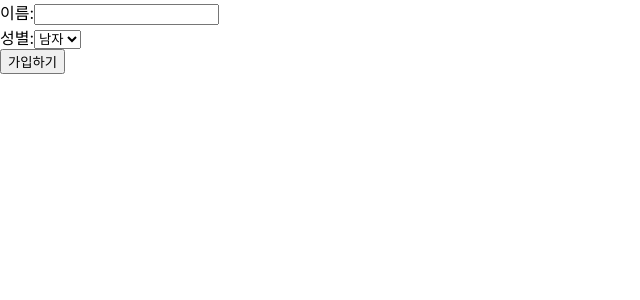
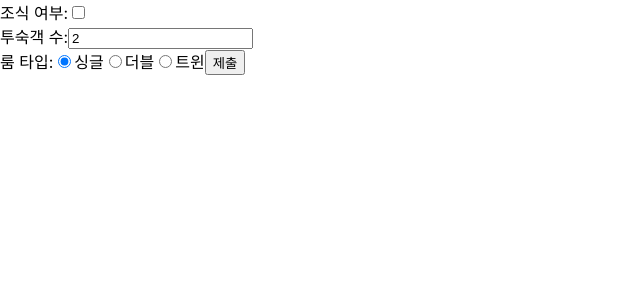
Before and after one commit to geoblo/fullstack-study, a React (Create React App) app in the folder 11_React/my-app/: page / in a window 1280 px wide. Shown: the top 300 px of the page, without its empty margins (0-640 px from the left). Built offline with nearby package versions, Linux system fonts and the light colour scheme.

Commit message:
업로드

```diff
--- /dev/null
+++ b/11_React/my-app/src/chapter11/11.4/ReservationRefactoring.jsx
@@ -0,0 +1,129 @@
+import { useState } from "react";
+
+function ReservationRefactoring() {
+  // 만약 여러 개의 state가 서로 관련이 있는 데이터라면 객체 형태로 묶어서 관리 가능
+  // input에 name 속성을 설정하고 이벤트가 발생했을 때 이 값을 참조하여 객체에 접근
+  // 물론 관련이 없는 데이터라면 여러 개의 state로 선언해서 사용
+  const [inputs, setInputs] = useState({
+    breakfast: false,
+    numberOfGuests: 2,
+    roomType: 'SINGLE'
+  });
+  const { breakfast, numberOfGuests, roomType } = inputs; // 구조 분해 할당을 통해 값 추출
+
+  const handleInputChange = (e) => {
+    // console.log(e.target); // 현재 이벤트가 발생한 대상 객체
+    const { type, name, checked, value } = e.target;
+    // console.log(type, name, checked, value);
+    const inputValue = type === 'checkbox' ? checked : value;
+    console.log(name, inputValue);
+
+    // 중요!!
+    // 리액트 상태에서 객체를 수정해야 할 때에는,
+    // 아래와 같이 기존 상태를 직접 수정해서 set함수에 넣으면 안됨
+    // (inputs가 가리키는 객체의 내부 데이터만 바뀐것이지 주소값(참조값)은 변하지 않았기 때문)
+    // inputs[name] = inputValue;
+    // setInputs(inputs); // set함수를 써도 재렌더링 발생 안함(리액트가 데이터가 바뀐것을 감지하지 못함)
+
+    // 그 대신 새로운 객체를 만들어서 새로운 객체에 변화를 주고 이를 상태로 사용해야 함
+    // 이러한 작업을 "불변성을 지킨다" 라고 부름(기존 객체를 변경하지 X)
+    // 불변성을 지켜주어야만 리액트 컴포넌트에서 상태가 업데이트가 됐음을 감지할 수 있고 이에 따라 재렌더링이 진행됨
+    // 방법1
+    // const copyInputs = {
+    //   ...inputs
+    // };
+    // copyInputs[name] = inputValue;
+    // setInputs(copyInputs);
+
+    // 방법2-1: 코드 단축
+    // setInputs({
+    //   ...inputs,
+    //   [name]: inputValue
+    // });
+
+    // 방법2-2: 코드 단축(+함수형 업데이트)
+    setInputs(prevInputs => ({
+      ...prevInputs,
+      [name]: inputValue
+    }));
+    // <ES6차 수업 예제 참고>
+    // 2_arrow_function - 객체를 암시적 반환하기
+    // 9_spread_rest - 객체의 복사, 결합
+    // 10_object_literal - 객체의 속성을 동적으로 정의하기
+
+    // 결론: 리액트에서 객체를 업데이트 할 때에는 기존 객체를 직접 수정하면 안되고
+    // 새로운 객체(기존 객체의 복사본)를 만들어서 그 객체에 변화를 주고 마지막으로 set함수에 넣어줘야 함
+  };
+
+  const handleSubmit = (e) => {
+    e.preventDefault();
+    alert(`조식 여부: ${breakfast}, 투숙객 수: ${numberOfGuests}, 룸 타입: ${roomType}`);
+  };
+
+  // 여러 input 엘리먼트를 제어해야 할 때, 각 엘리먼트에 name 속성을 추가하고
+  // event.target.name 값을 통해 어떤 입력 양식인지 구분할 수 있게 해줌
+  // 그리고 useState에서는 기본 타입의 값이 아니라 객체 형태의 상태를 관리
+  return (
+    <form onSubmit={handleSubmit}>
+      <label>
+        조식 여부:
+        <input
+          type="checkbox"
+          name="breakfast" // name 속성 추가
+          checked={breakfast}
+          onChange={handleInputChange}
+        />
+      </label>
+
+      <br />
+
+      <label>
+        투숙객 수:
+        <input
+          type="number"
+          name="numberOfGuests" // name 속성 추가
+          value={numberOfGuests}
+          onChange={handleInputChange}
+        />
+      </label>
+
+      <br />
+
+      룸 타입:
+      <label>
+        <input
+          type="radio"
+          name="roomType"
+          value="SINGLE"
+          checked={roomType === 'SINGLE'}
+          onChange={handleInputChange}
+        />
+        싱글
+      </label>
+      <label>
+        <input
+          type="radio"
+          name="roomType"
+          value="DOUBLE"
+          checked={roomType === 'DOUBLE'}
+          onChange={handleInputChange}
+        />
+        더블
+      </label>
+      <label>
+        <input
+          type="radio"
+          name="roomType"
+          value="TWIN"
+          checked={roomType === 'TWIN'}
+          onChange={handleInputChange}
+        />
+        트윈
+      </label>
+
+      <button type="submit">제출</button>
+    </form>
+  );
+}
+
+export default ReservationRefactoring;
--- a/11_React/my-app/src/index.js
+++ b/11_React/my-app/src/index.js
@@ -31,6 +31,7 @@ import TextInputWithFocusButton from './chapter7/7.6/TextInputWithFocusButton';
 import FileInput from './chapter11/11.3/FileInput';
 import Reservation from './chapter11/11.4/Reservation';
 import SignUp from './chapter11/SignUp';
+import ReservationRefactoring from './chapter11/11.4/ReservationRefactoring';
 
 const root = ReactDOM.createRoot(document.getElementById('root'));
 
@@ -98,7 +99,8 @@ root.render(
   // <FlavorForm />
   // <FileInput />
   // <Reservation />
-  <SignUp />
+  <ReservationRefactoring />
+  // <SignUp />
 
 
 
```
